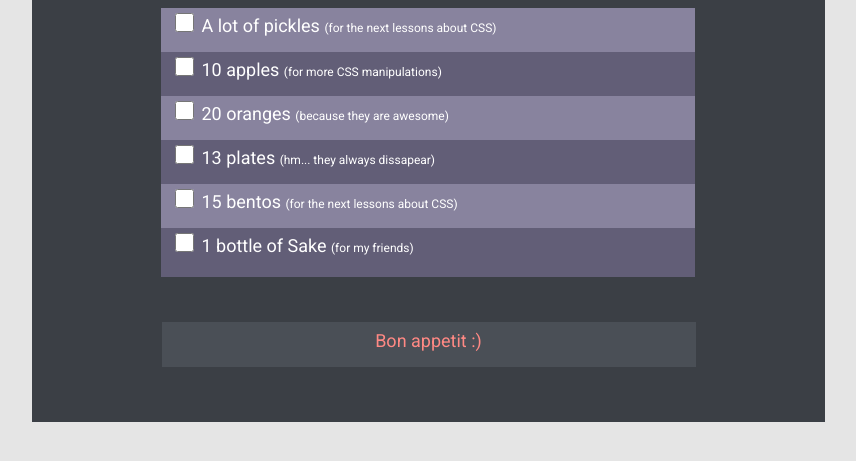
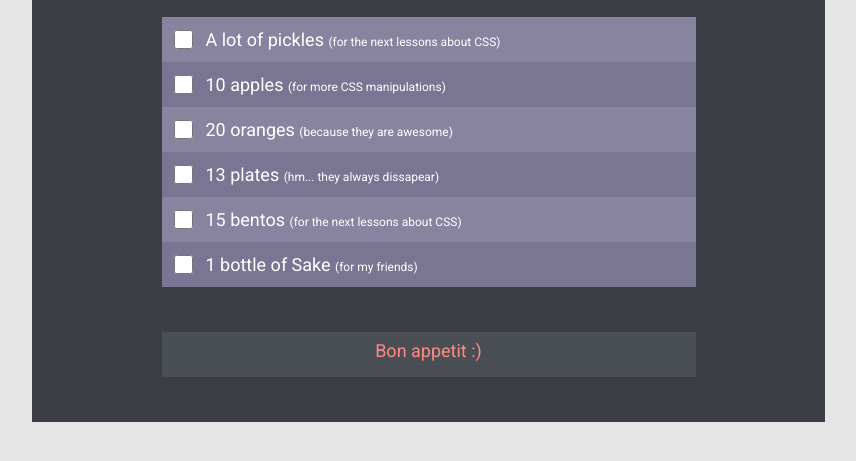
Before and after one commit to TetianaILCHYSHYN/shopping-list, a plain HTML site: page index.html in a window 1280 px wide. Shown: the part 101-562 px from the top of the page, without its empty margins (212-1068 px from the left). Drawn offline with Linux system fonts and the light colour scheme.

Commit message:
edited commit

```diff
--- a/style.css
+++ b/style.css
@@ -26,18 +26,39 @@ footer {
 footer {
   width: 534px;
   height: 45px;
-  margin: auto;
+  margin: 0 auto;
   margin: 45px 130px 45px 130px;
 }
 
 ul {
-  display: grid;
+  /*display: grid;
   justify-content: center;
   margin-right: 40px;
+  text-indent: 10px;*/
+
+  justify-content: center;
   text-indent: 10px;
+  padding-left: 130px;
+  margin-top: 20px;
+}
 
+li {
+  box-sizing: border-box;
+  width: 534px;
+  height: 45px;
+  display: flex;
+  align-items: center;
+  background-color: #88839E;
+  list-style: none;
+  font-size: 18px;
+  border-top: 2px solid transparent;
+  border-bottom: 2px solid transparent;
 
+  transition: 400ms;
+  color: #FFFFFF;
+  cursor: pointer;
 }
+
 
 h1 {
   font-size: 24px;
@@ -60,21 +81,9 @@ h3 {
 
 }
 
-li {
-  width: 534px;
-  height: 45px;
-  background-color: #88839E;
-  list-style: none;
-  font-size: 18px;
-  border-top: 2px solid transparent;
-  border-bottom: 2px solid transparent;
-  margin-top: -5px;
-  transition: 400ms;
-  color: #FFFFFF;
-}
 
 li:nth-child(even) {
-  background-color: #625E77;
+  background-color: #7A7593;
 }
 
 input:checked+label {
@@ -83,10 +92,13 @@ input:checked+label {
 }
 
 li:hover {
-  background-color:#7A7593;
-  border-left: none;
+  background-color:#625E77;
+  /*border-left: none;
   border-right: none;
   border-color: #fff;
+  /*border: 1px solid #fff;*/
+  border-top: 2px solid #fff;
+  border-bottom: 2px solid #fff;
 }
 li:active {
   background-color: #625E77;}
@@ -103,6 +115,7 @@ span {
   color: #FFFFFF;
 }*/
 input {
+  margin-left: 12px;
   width: 19px;
   height: 19px;
 }
```
Also changed, not shown: index.html (+5 -10 lines).
